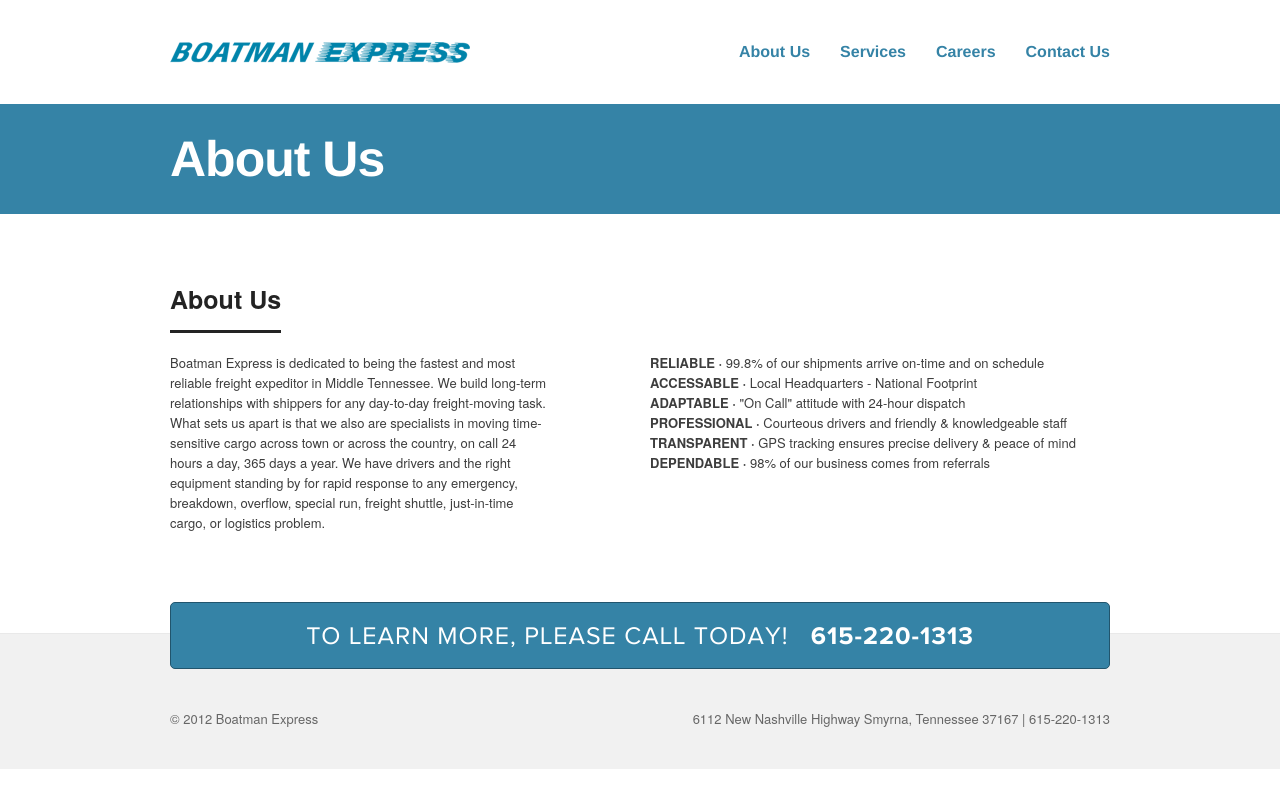
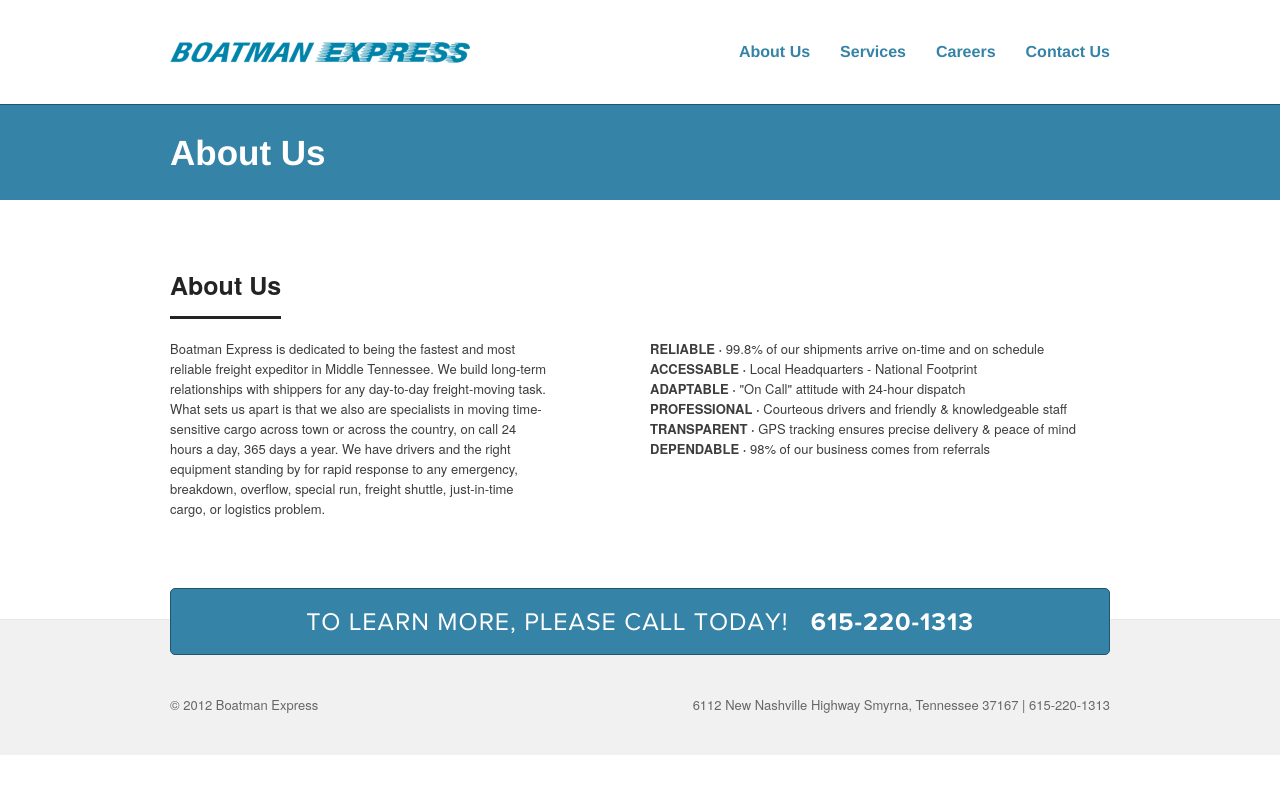
Before and after one commit to boatmanexpress/boatmanexpress.github.com, a Jekyll site: the page built from about.html, in a window 1280 px wide. Shown: the top 808 px of the page. Built offline with Jekyll 4.4.1, drawn with Linux system fonts in a browser that asks for light colours; Markdown is read by kramdown in place of the engine named in the settings.

Commit message:
Title styling

```diff
--- a/css/style.css
+++ b/css/style.css
@@ -57,14 +57,15 @@
   background:#3583A6;
   width:100%;
   padding:20px 0;
+  border-top:1px solid #21556D;
+  border-bottom:1px soldi #21556D;
 }
 
 #title h1 {
-  font-size:50px;
+  font-size:35px;
   color:#FFF;
   font-weight:bold;
-  line-height:50px;
-  letter-spacing:-1px;
+  line-height:35px;
 }
 
 #intro {
```
